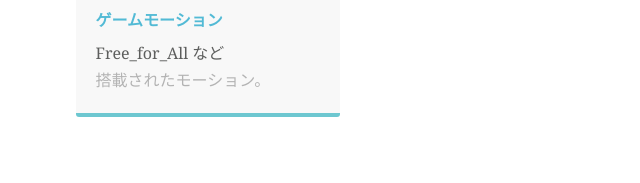
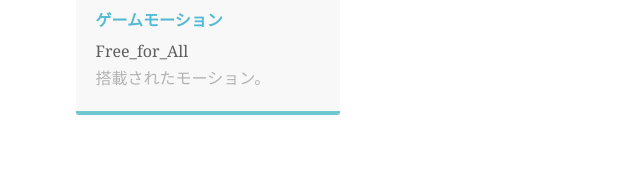
Before and after one commit to pekutalu/WebTest0519, a plain HTML site: page index.html in a window 1280 px wide. Shown: the part 781-964 px from the top of the page, 0-640 px from the left. Drawn offline with Linux system fonts and the light colour scheme.

Commit message:
Update index.html

```diff
--- a/index.html
+++ b/index.html
@@ -34,7 +34,7 @@
   <div class="gallery">
     <div class="thumbnail"> <a href="Html/gamemotion page.html"><img src="Png/MegaMusashi03.png" alt="" width="2048" class="cards"/></a>
       <h4>ゲームモーション</h4>
-      <p class="tag">Free_for_All など</p>
+      <p class="tag">Free_for_All</p>
       <p class="text_column">搭載されたモーション。</p>
     </div>
     <div class="thumbnail"> <a href="Html/Untitled-3.html"><img src="Png/asobi.png" alt="" width="800" class="cards"/></a>
```
